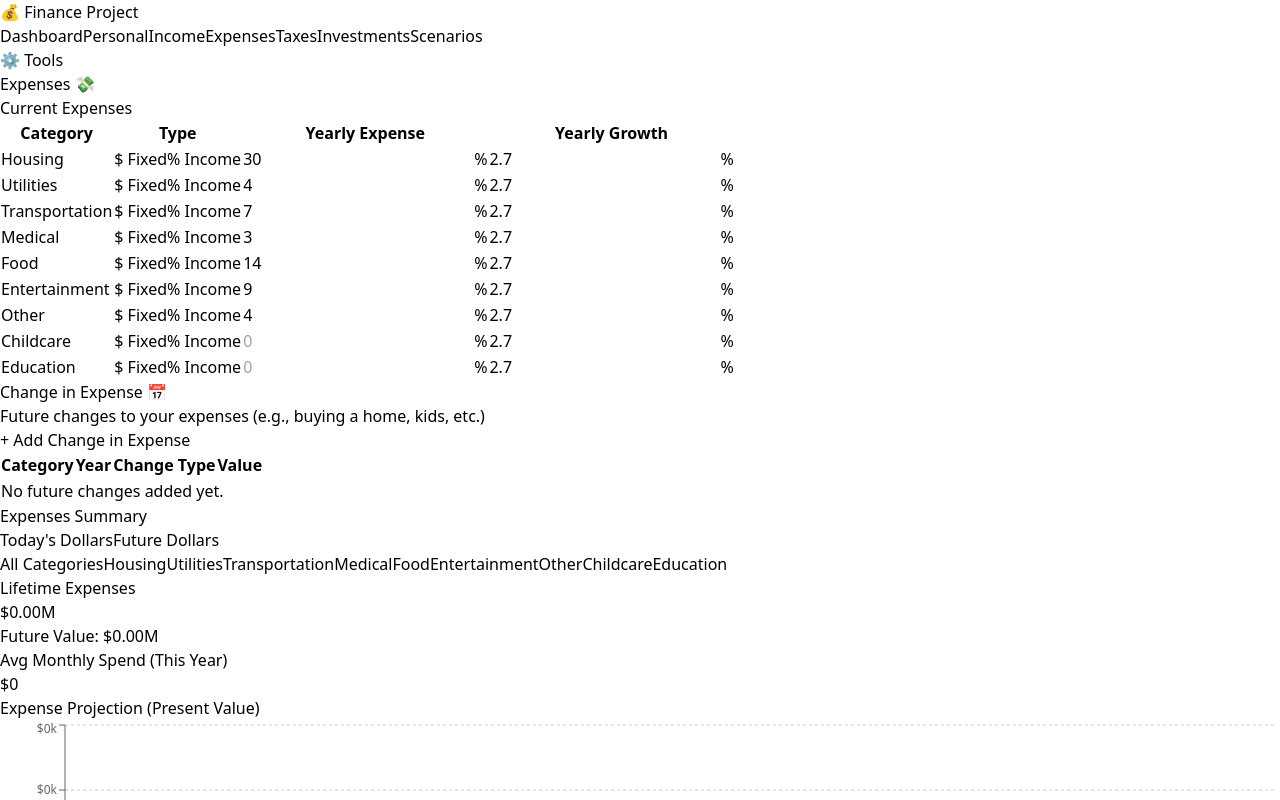
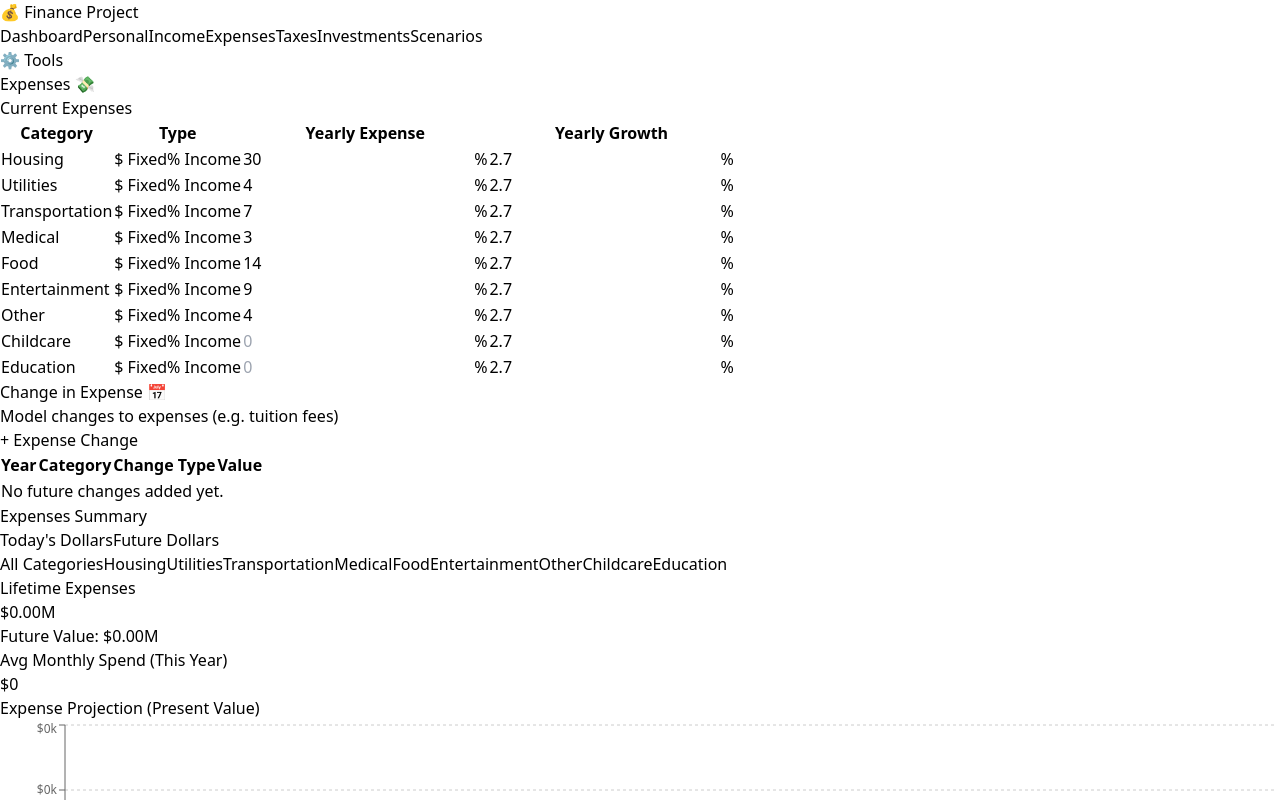
Before and after one commit to nithayakumar/FinanceProject, a React (Vite) app: page /expenses in a window 1280 px wide. Shown: the top 800 px of the page. Built offline with nearby package versions, Linux system fonts and the light colour scheme.

Commit message:
Refine Expenses Timeline: update text, column order, and jump types

```diff
--- a/src/features/expenses/components/ExpenseTimelineCard.jsx
+++ b/src/features/expenses/components/ExpenseTimelineCard.jsx
@@ -24,10 +24,10 @@ export function ExpenseTimelineCard({ categories, onAddJump, onUpdateJump, onRem
             <div className="flex justify-between items-center mb-4">
                 <div>
                     <h2 className="text-xl font-bold text-gray-900">Change in Expense 📅</h2>
-                    <p className="text-sm text-gray-500">Future changes to your expenses (e.g., buying a home, kids, etc.)</p>
+                    <p className="text-sm text-gray-500">Model changes to expenses (e.g. tuition fees)</p>
                 </div>
                 <Button onClick={handleAddJump} variant="secondary" size="sm">
-                    + Add Change in Expense
+                    + Expense Change
                 </Button>
             </div>
 
@@ -35,9 +35,9 @@ export function ExpenseTimelineCard({ categories, onAddJump, onUpdateJump, onRem
                 <table className="w-full text-sm text-left">
                     <thead className="text-xs text-gray-700 uppercase bg-gray-50">
                         <tr>
-                            <th className="px-4 py-3 rounded-l-lg w-48">Category</th>
-                            <th className="px-4 py-3 w-24">Year</th>
-                            <th className="px-4 py-3">Change Type</th>
+                            <th className="px-4 py-3 rounded-l-lg w-24">Year</th>
+                            <th className="px-4 py-3 w-48">Category</th>
+                            <th className="px-4 py-3 w-64">Change Type</th>
                             <th className="px-4 py-3">Value</th>
                             <th className="px-4 py-3 rounded-r-lg text-right w-16"></th>
                         </tr>
@@ -45,6 +45,15 @@ export function ExpenseTimelineCard({ categories, onAddJump, onUpdateJump, onRem
                     <tbody>
                         {allJumps.map((jump) => (
                             <tr key={jump.id} className="bg-white border-b hover:bg-gray-50">
+                                <td className="px-4 py-3">
+                                    <Input
+                                        type="number"
+                                        value={jump.year}
+                                        onChange={(val) => onUpdateJump(jump.categoryId, jump.id, 'year', val)}
+                                        placeholder="Year"
+                                        className="w-20"
+                                    />
+                                </td>
                                 <td className="px-4 py-3">
                                     <select
                                         value={jump.categoryId}
@@ -55,15 +64,6 @@ export function ExpenseTimelineCard({ categories, onAddJump, onUpdateJump, onRem
                                             <option key={cat.id} value={cat.id}>{cat.name}</option>
                                         ))}
                                     </select>
-                                </td>
-                                <td className="px-4 py-3">
-                                    <Input
-                                        type="number"
-                                        value={jump.year}
-                                        onChange={(val) => onUpdateJump(jump.categoryId, jump.id, 'year', val)}
-                                        placeholder="Year"
-                                        className="w-20"
-                                    />
                                 </td>
                                 <td className="px-4 py-3">
                                     <select
--- a/src/features/expenses/config/expensesSchema.js
+++ b/src/features/expenses/config/expensesSchema.js
@@ -41,8 +41,8 @@ export const DEFAULT_EXPENSE_CATEGORIES = [
 ]
 
 export const JUMP_TYPES = {
-    SET_AMOUNT: { value: 'set_amount', label: 'New $ Amount' },
-    CHANGE_AMOUNT: { value: 'change_amount', label: 'Add/Subtract $ Amount' },
+    SET_AMOUNT: { value: 'set_amount', label: 'New Amount' },
+    CHANGE_AMOUNT: { value: 'change_amount', label: 'Add/Subtract Amount' },
     CHANGE_PERCENT: { value: 'change_percent', label: 'Change Amount by %' },
     SET_PERCENT_INCOME: { value: 'set_percent_income', label: 'New % of Income' }
 }
```
